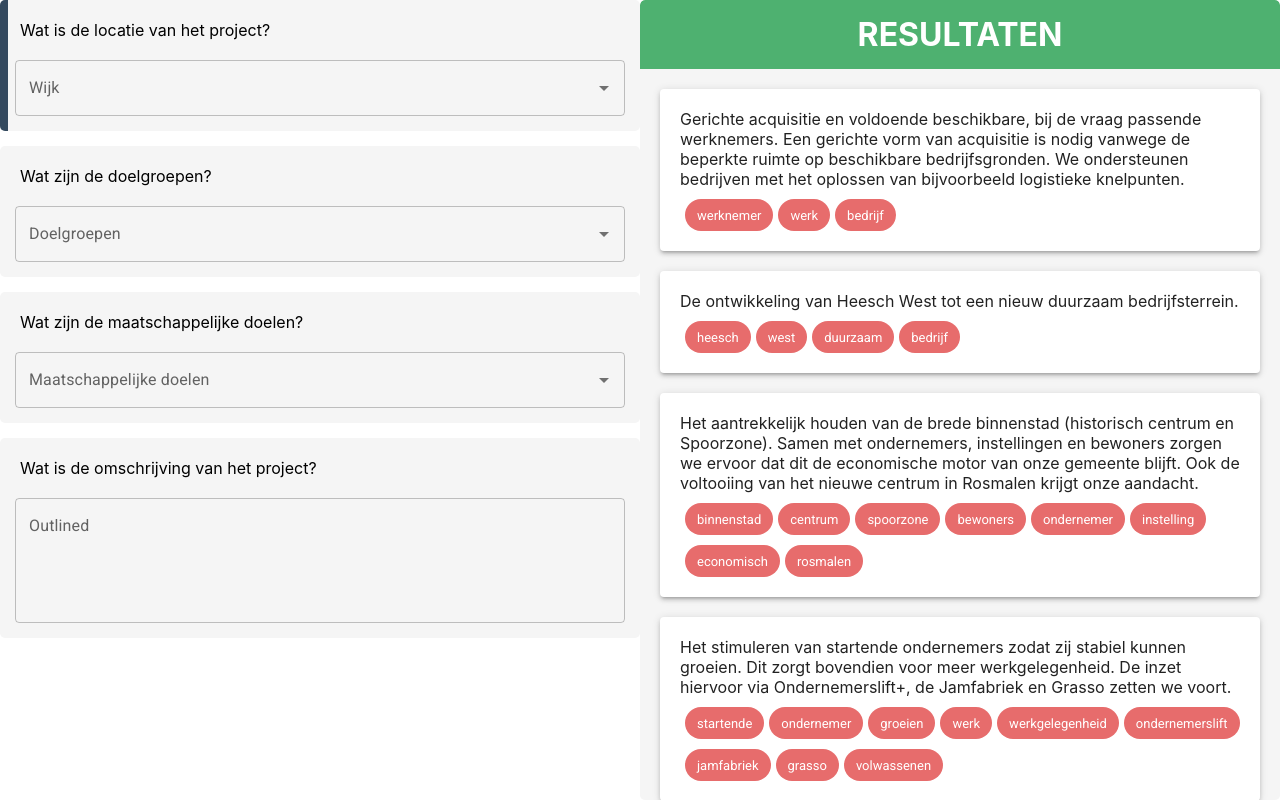
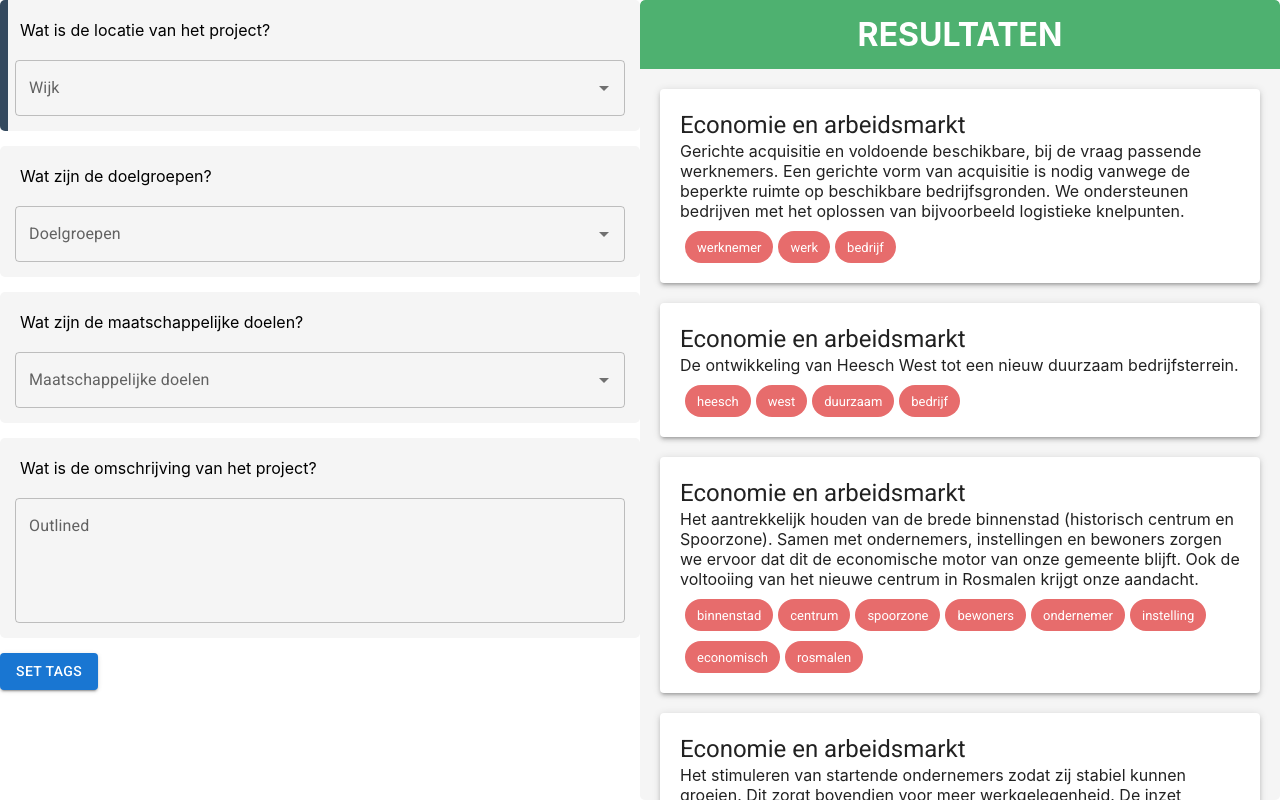
Before and after one commit to ToonvanStrijp/gezonde_stad_brabant_2021, a React (Create React App) app: page / in a window 1280 px wide. Built offline with nearby package versions, Linux system fonts and the light colour scheme.

Commit message:
loading state

```diff
--- a/src/App.tsx
+++ b/src/App.tsx
@@ -1,14 +1,17 @@
+import { useState } from "react";
 import "./App.css";
 
 import Questionnaire from "./components/Questionnaire";
 import Results from "./components/results/Results";
 
 function App() {
+  const [tags, setTags] = useState<string[]>([]);
+
   return (
     <div className="Container">
       <div className="Content">
-        <Questionnaire />
-        <Results />
+        <Questionnaire setTags={setTags} />
+        <Results tags={tags} />
       </div>
     </div>
   );
--- a/src/components/Questionnaire.tsx
+++ b/src/components/Questionnaire.tsx
@@ -1,6 +1,7 @@
 import TextField from "@mui/material/TextField";
 import Autocomplete from "@mui/material/Autocomplete";
 import { useState } from "react";
+import Button from '@mui/material/Button';
 
 import "./Questionnaire.css";
 
@@ -16,7 +17,11 @@ const maatschappelijkeDoelen = [
   "Economie en arbeidsmarkt", "Talentontwikkeling", "Sociale kwaliteit", "Gezondheid en vitaliteit", "Cultuur en sport", "Energie & klimaatadaptie", "Leven en wonen", "Verkeer en mobiliteit", "Openbare orde en veiligheid", "Partnership voor doelen", "Financiën"
 ]
 
-export default function Questionnare() {
+type QuestionnaireProps = {
+  setTags: (tags: string[]) => void;
+}
+
+const Questionnaire: React.FC<QuestionnaireProps> = ({setTags}) => {
   const [currentQuestion, setCurrentQuestion] = useState(0);
 
   return (
@@ -66,6 +71,12 @@ export default function Questionnare() {
         <span className="Title">Wat is de omschrijving van het project?</span>
         <TextField multiline rows={4} label="Outlined" variant="outlined" />
       </div>
+
+      <Button onClick={() => {
+        setTags(["rosmalen"])
+      }} variant="contained">set tags</Button>
     </div>
   );
 }
+
+export default Questionnaire;
--- a/src/components/results/Results.css
+++ b/src/components/results/Results.css
@@ -3,6 +3,7 @@
     background-color: var(--light-grey-color);
     height: 100vh;
     overflow: auto;
+    position: relative;
 }
 
 .Results .Title {
@@ -15,7 +16,24 @@
     top: 0px;
 }
 
+.Results .Progress {
+    position: absolute;
+    bottom: 0;
+    right: 0;
+    left: 0;
+}
+
 .Results .Title>h1 {
     margin: 0px;
     padding: 15px 0px;
 }
+
+.Results .Item {
+    box-sizing: border-box;
+    width: 100%;
+    margin-bottom: 10px;
+    margin-top: 20px;
+    margin-left: auto;
+    margin-right: auto;
+    padding: 20px;
+}
--- a/src/components/results/Results.tsx
+++ b/src/components/results/Results.tsx
@@ -1,30 +1,64 @@
 import { Category } from "../../models/category";
 import data from "../../data/gemeenteAkkoord.json";
 
-import { Chip, Paper } from "@mui/material";
+import { Box, Chip, Paper, Skeleton, Typography } from "@mui/material";
 import "./Results.css";
 import { Goal } from "../../models/goal";
+import LinearProgress from '@mui/material/LinearProgress';
+import { useEffect, useState } from "react";
 
-type GoalWithColor = Goal & { color: string };
+type GoalExtended = Goal & { color: string, category: Category };
 
 const categories: Category[] = data;
-const goals: GoalWithColor[] = categories.reduce<GoalWithColor[]>((result, category) => {
-  const data = category.goals.map(g => ({...g, color: category.color}));
+const goals: GoalExtended[] = categories.reduce<GoalExtended[]>((result, category) => {
+  const data = category.goals.map(g => ({...g, color: category.color, category}));
   result.push(...data);
   return result;
 }, [])
 
-export default function Results() {
+type ResultsProps = {
+  tags: string[];
+}
+
+const Results: React.FC<ResultsProps> = ({tags}) => {
+  const [loading, setLoading] = useState(false);
+
+  useEffect(() => {
+    setLoading(true);
+    setTimeout(() => {
+      setLoading(false);
+    }, 2000);
+  }, [tags, setLoading])
+
+
+  const LoadingItems = () => {
+    return Array(5).fill('').map((value, index) => (
+      <Paper
+            className="Item"
+            elevation={3}>
+        <Box key={index} sx={{ width: 300 }}>
+          <Skeleton sx={{width: 100}} />
+          <Skeleton />
+          <Skeleton />
+          <Skeleton />
+        </Box>
+      </Paper>
+    ));
+  }
+
   return (
     <div className="Results">
       <div className="Title">
         <h1>RESULTATEN</h1>
+        {loading && (<LinearProgress className="Progress" />)}
       </div>
-      <div style={{paddingLeft: '20px', paddingRight: '20px'}} >
-        {goals.map(goal =>
+      <div style={{paddingLeft: '20px', paddingRight: '20px'}}>
+        {loading && LoadingItems()}
+        {!loading && goals.map(goal =>
           (<Paper
-            style={{boxSizing: 'border-box', width: '100%', marginBottom: '10px', marginTop: '20px', marginLeft: 'auto', marginRight: 'auto', padding: '20px'}}
+            className="Item"
             elevation={3}>
+              <Typography variant="h5">{goal.category.title}</Typography>
               {goal.description}
               <br/>
               {goal.tags.map(tag => (<Chip label={tag} style={{marginTop: '10px', color: 'white', marginLeft: '5px', backgroundColor: goal.color}} />))}
@@ -34,3 +68,5 @@ export default function Results() {
     </div>
   );
 }
+
+export default Results;
```
